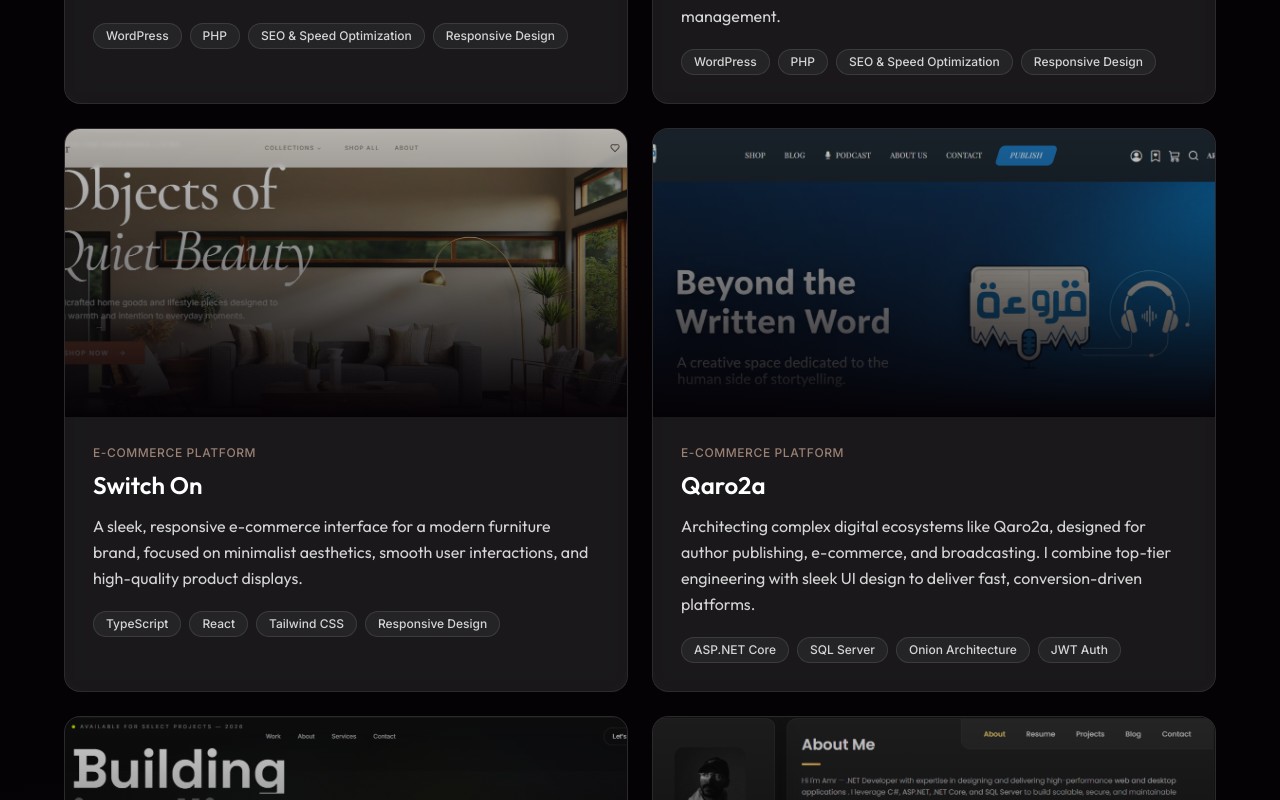
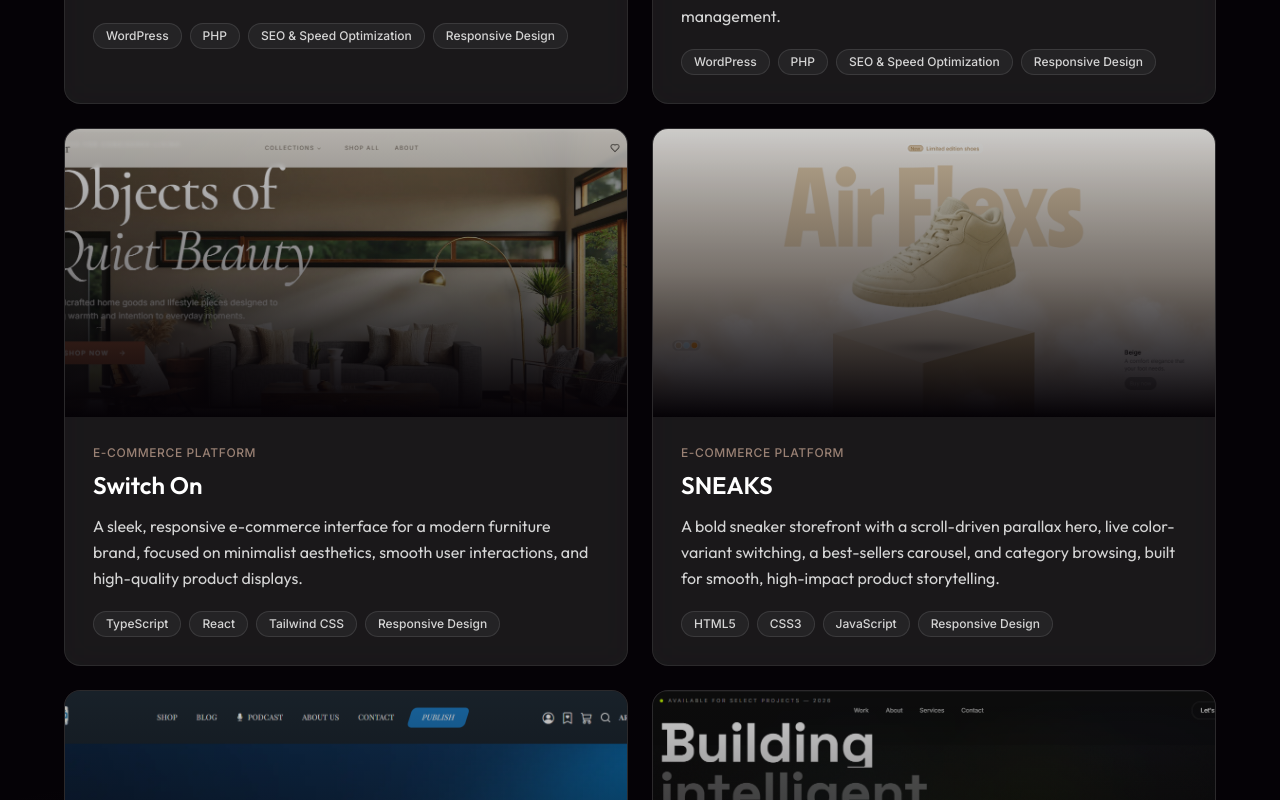
Before and after one commit to amreltanany/Amr_Portfolio, a React (Vite) app: page / in a window 1280 px wide. Shown: the part 2540-3340 px from the top of the page. Built offline with nearby package versions, Linux system fonts and the light colour scheme.

Commit message:
Add SNEAKS e-commerce project to Work section
Co-Authored-By: Claude Sonnet 5.5 <noreply@anthropic.com>
Claude-Session: https://claude.ai/code/session_01CgMWGQoJwkU7xDUk3Ts3Rt

```diff
--- a/src/components/Work.tsx
+++ b/src/components/Work.tsx
@@ -27,6 +27,14 @@ const PROJECTS = [
     image: '10.png',
     tags: ['TypeScript','React', 'Tailwind CSS','Responsive Design'],
     link: 'https://amreltanany.github.io/Switch-On/',
+  },
+  {
+    title: 'SNEAKS',
+    category: 'E-Commerce Platform',
+    description: 'A bold sneaker storefront with a scroll-driven parallax hero, live color-variant switching, a best-sellers carousel, and category browsing, built for smooth, high-impact product storytelling.',
+    image: 'sneakers.png',
+    tags: ['HTML5', 'CSS3', 'JavaScript', 'Responsive Design'],
+    link: 'https://amreltanany.github.io/sneakers-/',
   },
   {
     title: 'Qaro2a',
```
Also changed, not shown: public/sneakers.png (added).
